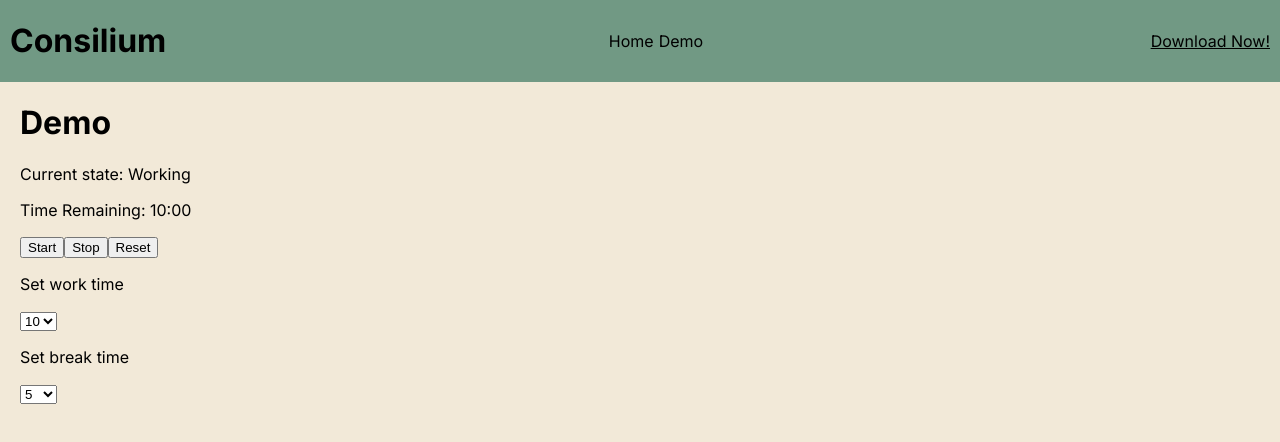
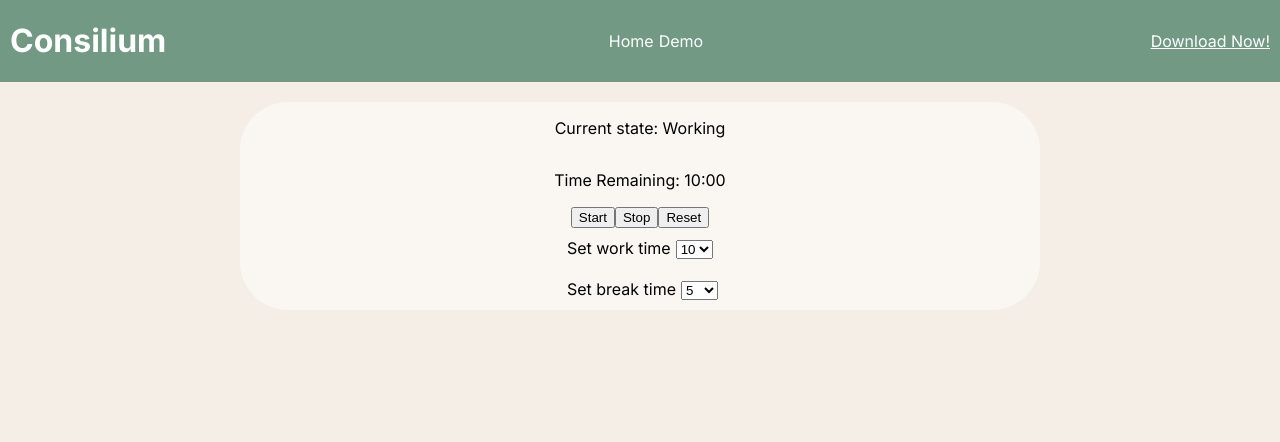
Before and after one commit to MateoTomaszeuski/Spring2025-FinalProject, a React (Vite) app in the folder stt-static-page/: page /demo in a window 1280 px wide. Shown: the top 442 px of the page. Built offline with nearby package versions, Linux system fonts and the light colour scheme.

Commit message:
styling for demo page

```diff
--- a/stt-static-page/src/App.css
+++ b/stt-static-page/src/App.css
@@ -4,7 +4,7 @@
   --dark-med: #54695D;
   --mid-green: #719984;
   --light-med: #E3D6BF;
-  --light-back: #F2E9D8;
+  --light-back: #F4EEE6;
   --light-light: #FAF7F2;
 }
 
@@ -31,10 +31,11 @@ header {
 }
 header .navElements a {
   margin-right: 5px;
+  color: white;
 }
 
 a {
-  color: black;
+  color: white;
 }
 .headerNav {
   text-decoration: none;
@@ -44,3 +45,25 @@ a {
   padding: 0 20px;
 
 }
+
+#pomodoro-display {
+  display: flex;
+  justify-content: center;
+  align-items: center;
+  flex-direction: column;
+  margin-top: 20px;
+  background-color: var(--light-light);
+  width: 50em;
+  justify-self: center;
+  border-radius: 3em;
+}
+
+#pomodoro-settings {
+  display:flex;
+  flex-direction: column;
+  margin: 10px;
+}
+
+#pomodoro-settings label {
+  margin: 5px;
+}
--- a/stt-static-page/src/components/DemoPage.tsx
+++ b/stt-static-page/src/components/DemoPage.tsx
@@ -11,7 +11,6 @@ export class DemoPage extends React.Component<Record<string, never>, {display: D
   render() {
     return(
       <div>
-        <h1>Demo</h1>
         <PomodoroDisplay />
       </div>
     )
--- a/stt-static-page/src/components/PomodoroDisplay.tsx
+++ b/stt-static-page/src/components/PomodoroDisplay.tsx
@@ -15,23 +15,23 @@ export class PomodoroDisplay extends React.Component<Record<string, never>,
 
 
   startTimer = () => {
-    this.setState({active: true});
+    this.setState({ active: true });
     const interval = setInterval(() => {
       if (!this.state.active) clearInterval(interval);
       const newTime = this.state.currentTimer - 1;
-      this.setState({currentTimer: newTime});
+      this.setState({ currentTimer: newTime });
 
       if (newTime <= 0) {
         switch (this.state.currentAction) {
           case "Working": {
-            this.setState({currentAction: "Break"});
-            this.setState({currentTimer: this.state.breakTime});
+            this.setState({ currentAction: "Break" });
+            this.setState({ currentTimer: this.state.breakTime });
             window.alert("Stop working!");
             break;
           }
           case "Break": {
-            this.setState({currentAction: "Working"});
-            this.setState({currentTimer: this.state.workTime});
+            this.setState({ currentAction: "Working" });
+            this.setState({ currentTimer: this.state.workTime });
             window.alert("Start working!");
             break;
           }
@@ -41,45 +41,56 @@ export class PomodoroDisplay extends React.Component<Record<string, never>,
   }
 
   stopTimer = () => {
-    this.setState({active: false});
+    this.setState({ active: false });
   }
 
   resetTimer = () => {
-    this.setState({currentTimer: this.state.workTime});
+    this.setState({ currentTimer: this.state.workTime });
   }
 
   setBreakTime = (n: number) => {
-    this.setState({breakTime: n});
+    this.setState({ breakTime: n });
   }
 
   setWorkTime = (n: number) => {
-    this.setState({workTime: n});
+    this.setState({ workTime: n });
   }
 
   render() {
     return (
-      <div>
+      <div id="pomodoro-display">
         <p>Current state: {this.state.currentAction}</p>
         <p>Time Remaining: {toDuration(this.state.currentTimer)}</p>
+        <div>
           <button onClick={this.startTimer}>Start</button>
           <button onClick={this.stopTimer}>Stop</button>
           <button onClick={this.resetTimer}>Reset</button>
+        </div>
 
-        <p>Set work time</p>
-        <select onChange={(e) => this.setWorkTime(parseInt(e.target.value))}>
+        <div id="pomodoro-settings">
+
+          <div>
+            <label htmlFor="work">Set work time</label>
+            <select name="work" onChange={(e) => this.setWorkTime(parseInt(e.target.value))}>
               <option value="600">10</option>
               <option value="900">15</option>
               <option value="1200">20</option>
               <option value="1800">30</option>
             </select>
+          </div>
 
-        <p>Set break time</p>
-        <select onChange={(e) => this.setBreakTime(parseInt(e.target.value))} defaultValue={300}>
+          <div>
+
+            <br />
+            <label htmlFor="break">Set break time</label>
+            <select name="work" onChange={(e) => this.setBreakTime(parseInt(e.target.value))} defaultValue={300}>
               <option value="60">1</option>
               <option value="180">3</option>
               <option value="300">5</option>
               <option value="600">10</option>
             </select>
+          </div>
+        </div>
       </div>
     );
   }
@@ -91,5 +102,5 @@ function toDuration(seconds: number): string {
   const minutes = Math.floor((seconds % 3600) / 60);
   seconds = seconds % 60;
 
-  return `${minutes.toString().padStart(2, '0')}:${seconds.toString().padStart(2, '0') }`;
+  return `${minutes.toString().padStart(2, '0')}:${seconds.toString().padStart(2, '0')}`;
 }
```
Also changed, not shown: 1 other file (tests, documents, lock files or other folders). Lines whose indentation alone changed are shown as unchanged.
